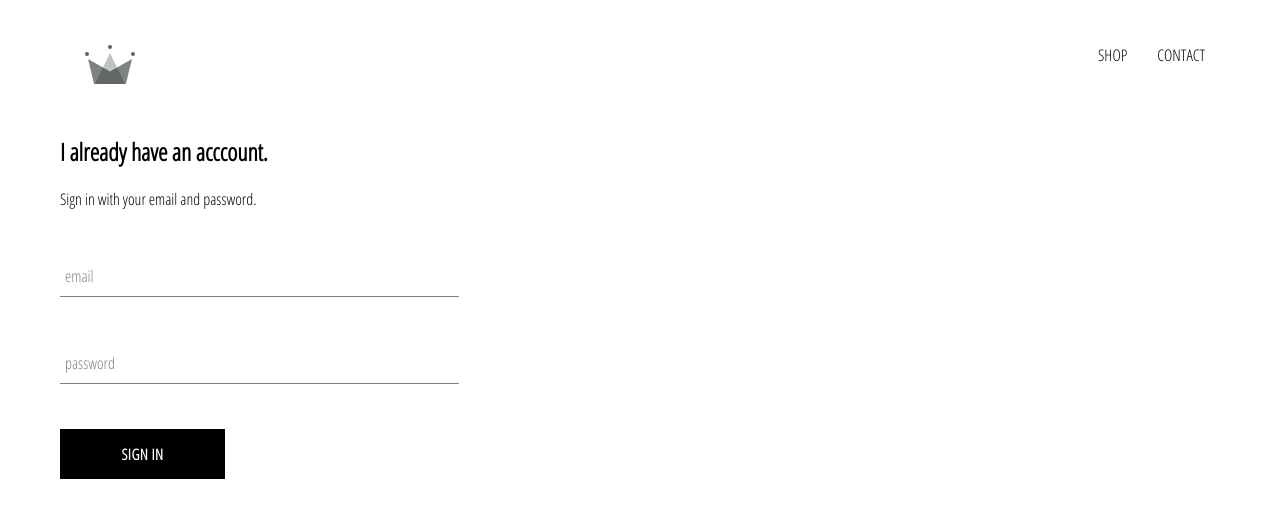
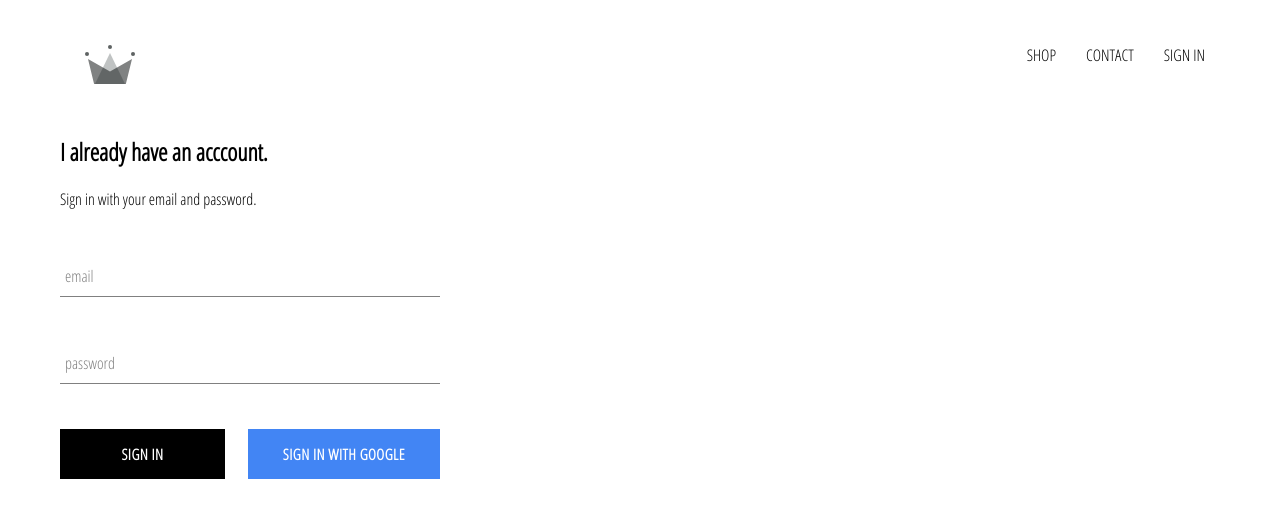
Before and after one commit to reshubhan/crwn-clothing, a React (Create React App) app: page /signin in a window 1280 px wide. Shown: the top 518 px of the page. Built offline with nearby package versions, Linux system fonts and the light colour scheme; no server answers.

Commit message:
Integrated firebase and added authentication

```diff
--- a/package.json
+++ b/package.json
@@ -6,6 +6,7 @@
     "@testing-library/jest-dom": "^5.11.4",
     "@testing-library/react": "^11.1.0",
     "@testing-library/user-event": "^12.1.10",
+    "firebase": "^8.2.1",
     "node-sass": "^4.14.1",
     "react": "^17.0.1",
     "react-dom": "^17.0.1",
--- a/src/App.css
+++ b/src/App.css
@@ -7,3 +7,7 @@
   text-decoration: none;
   color: black;
 }
+
+*{
+	box-sizing: border-box;
+}
--- a/src/App.js
+++ b/src/App.js
@@ -7,11 +7,35 @@
 import ShopPage from './pages/shop/shop.component';
 import Header from './components/header/header.component';
 import SignInAndSignUpPage from './pages/sign-in-and-sign-up/sign-in-and-sign-up.component';
+import { auth } from './firebase/firebase.utils';
 
-function App() {
+class App extends React.Component {
+  constructor() {
+    super();
+
+    this.state = {
+      currentUser: null
+    }
+  }
+
+  unsubscribeFromAuth = null;
+
+  componentDidMount(){
+    this.unsubscribeFromAuth = auth.onAuthStateChanged(user => {
+      this.setState({ currentUser: user })
+
+      console.log(user);
+    })
+  }
+
+  componentWillUnmount(){
+    this.unsubscribeFromAuth();
+  }
+
+  render(){
     return (
       <div>
-      <Header></Header>
+        <Header currentUser={ this.state.currentUser }></Header>
         <Switch>
           <Route exact path='/' component={HomePage} />
           <Route path='/shop' component={ShopPage} />
@@ -20,5 +44,6 @@
       </div>
     );
   }
+}
 
 export default App;
--- a/src/components/custom-button/custom-button.component.jsx
+++ b/src/components/custom-button/custom-button.component.jsx
@@ -3,8 +3,8 @@
 import './custom.button.styles.scss';
 
 
-const CustomButton = ({ children, ...otherProps }) => (
-	<button className="custom-button" {...otherProps}>
+const CustomButton = ({ children, isGoogleSignIn, ...otherProps }) => (
+	<button className={`${isGoogleSignIn ? 'google-sign-in' : ''} custom-button`} {...otherProps}>
 		{ children }
 	</button>
 )
--- a/src/components/custom-button/custom.button.styles.scss
+++ b/src/components/custom-button/custom.button.styles.scss
@@ -19,4 +19,14 @@
     color: black;
     border: 1px solid black;
   }
+
+  &.google-sign-in{
+    background-color: #4285f4;
+    color: white;
+
+    &.hover{
+      background-color: #357ae8;
+      border: none;
+    }
+  }
 }
--- a/src/components/header/header.component.jsx
+++ b/src/components/header/header.component.jsx
@@ -3,7 +3,9 @@
 
 import './header.styles.scss';
 import { ReactComponent as Logo } from '../../assets/crown.svg';
-const Header = () => (
+import auth from '../../firebase/firebase.utils';
+
+const Header = ({ currentUser }) => (
 
 	<div className='header'>
 		<Link to="/" className="logo-container">
@@ -18,6 +20,10 @@
           <Link to="shop" className="option">
             CONTACT
           </Link>
+          { currentUser?
+            <div className="option" onClick={ () => auth.signOut() }>SIGN OUT</div>
+            : <Link className='option' to='/signin'>SIGN IN</Link>
+          }
 		</div>
 	</div>
 )
--- a/src/components/header/header.styles.scss
+++ b/src/components/header/header.styles.scss
@@ -20,6 +20,7 @@
 
     .option {
       padding: 10px 15px;
+      cursor: pointer;
     }
   }
 }
--- a/src/components/sign-in/sign-in.component.jsx
+++ b/src/components/sign-in/sign-in.component.jsx
@@ -3,6 +3,8 @@
 import './sign-in.styles.scss';
 import FormInput from './../form-input/form-input.component';
 import CustomButton from './../custom-button/custom-button.component';
+
+import { signInWithGoogle } from '../../firebase/firebase.utils';
 
 class SignIn extends React.Component{
 	constructor(props){
@@ -35,7 +37,10 @@
 	        	<form onSubmit={this.handleSubmit}>
 	          		<FormInput label="email" name="email" value={this.state.email} type="email" handleChange={this.handleChange} required />
 	          		<FormInput label="password" name="password" value={this.state.password} type="password" handleChange={this.handleChange} required />
-	          		<CustomButton type="submit">Sign In</CustomButton>
+	          		<div className="buttons">
+	          			<CustomButton type="submit">Sign In</CustomButton>
+	          		    <CustomButton onClick={ signInWithGoogle } isGoogleSignIn>Sign In With Google</CustomButton>
+	          		</div>
 	          	</form>
           </div>
 		)
--- a/src/components/sign-in/sign-in.styles.scss
+++ b/src/components/sign-in/sign-in.styles.scss
@@ -1,9 +1,14 @@
 .sign-in {
-	width: 30vw;
+	width: 380px;
 	display: flex;
 	flex-direction: column;
 
 	.title{
 		margin: 10px 0;
 	}
+
+	.buttons{
+		display: flex;
+		justify-content: space-between;
+	}
 }
--- /dev/null
+++ b/src/firebase/firebase.utils.js
@@ -0,0 +1,27 @@
+import firebase from 'firebase/app';
+import 'firebase/firestore';
+import 'firebase/auth';
+
+
+const config = {
+    apiKey: "AIzaSyD_3WCAhwNv6iNwfeJnAFlJtaNHc3SczB8",
+    authDomain: "crwn-db-2f313.firebaseapp.com",
+    projectId: "crwn-db-2f313",
+    storageBucket: "crwn-db-2f313.appspot.com",
+    messagingSenderId: "760264863351",
+    appId: "1:760264863351:web:a21e8194c06a1c0846e072",
+    measurementId: "G-RC04E4VZ3B"
+};
+
+firebase.initializeApp(config);
+
+export const auth = firebase.auth();
+export const firestore = firebase.firestore();
+
+const provider = new firebase.auth.GoogleAuthProvider();
+provider.setCustomParameters({ prompt : 'select_account' });
+
+export const signInWithGoogle = () => auth.signInWithPopup(provider);
+
+
+export default firebase;
```
Also changed, not shown: 1 other file (tests, documents, lock files or other folders). Lines whose indentation alone changed are shown as unchanged.
